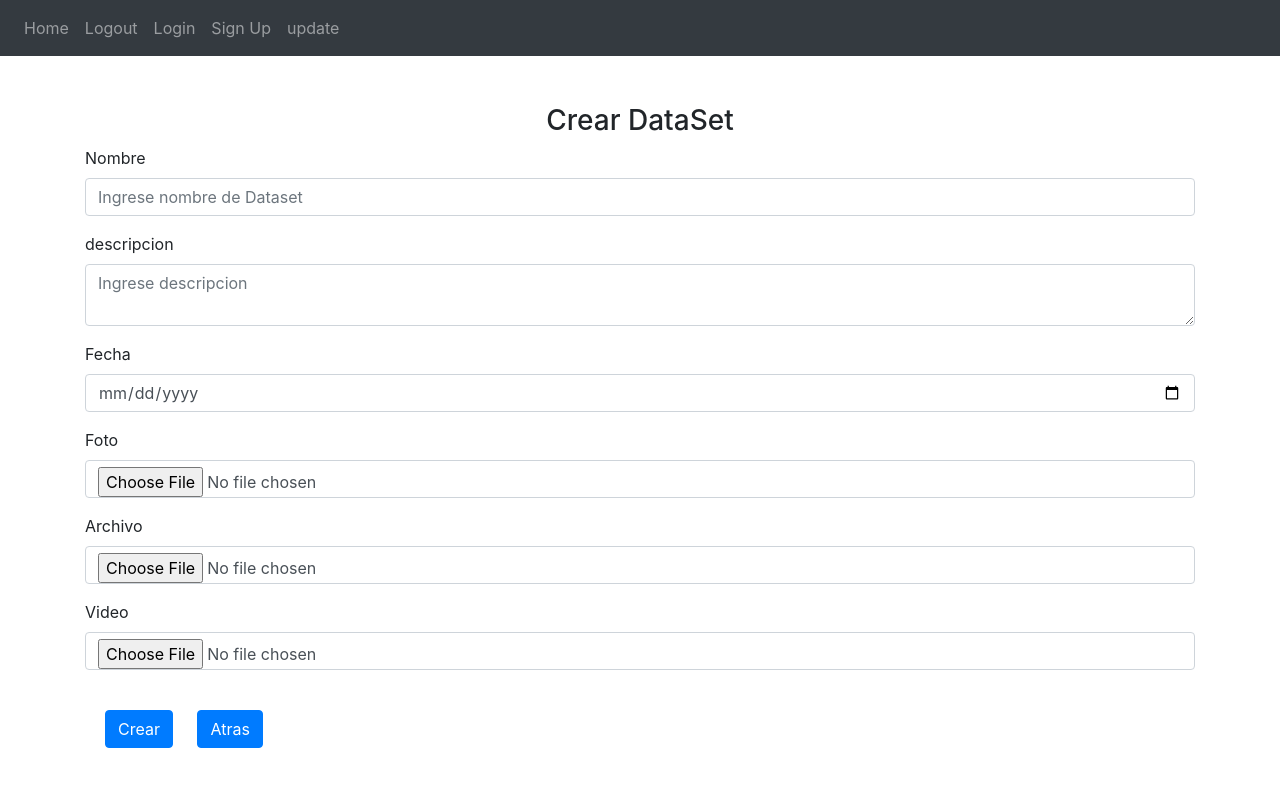
After one commit to Sebascam9814/proyectoBases, a Flask app: page /crearDataset in a window 1280 px wide. The commit adds this page. Shown: the top 787 px of the page. Run offline with Flask 3, Linux system fonts and the light colour scheme; some libraries are stand-ins or nearby versions.

Commit message:
DataSet template

```diff
--- a/Proyecto1/website/auth.py
+++ b/Proyecto1/website/auth.py
@@ -174,4 +174,14 @@ def logins():
 
 @auth.route('/dataset')
 def dataset():
-     return render_template("dataset.html")
+    if request.method == 'GET':
+        username = request.args.get('username')
+        return render_template('dataset.html', username=username)
+    return render_template('home.html')
+
+@auth.route('/crearDataset',methods =['GET','POST'])
+def crearDataset():
+     if request.method == 'GET':
+        username = request.args.get('username')
+        return render_template('crearDataset.html', username=username)
+     return render_template('home.html')
--- /dev/null
+++ b/Proyecto1/website/templates/crearDataset.html
@@ -0,0 +1,70 @@
+{% extends "base.html" %} {% block title %}CrearDataSet{% endblock %} {% block content
+    %}
+    <br><br>
+    <form method="POST">
+      <h3 align="center">Crear DataSet</h3>
+      <div class="form-group">
+        <label for="nombre">Nombre</label>
+        <input
+          type="text"
+          class="form-control"
+          id="nombre"
+          name="nombre"
+          placeholder="Ingrese nombre de Dataset"
+        />
+      </div>
+      <div class="form-group">
+        <label for="password">descripcion</label>
+        <textarea
+          type="text"
+          class="form-control"
+          id="descripcion"
+          name="descripcion"
+          placeholder="Ingrese descripcion"
+        ></textarea>
+      </div>
+      <div class="form-group">
+        <label for="Fecha">Fecha</label>
+        <input
+          type="date"
+          class="form-control"
+          id="fecha"
+          name="fecha"
+          placeholder="Ingrese fecha naciemiento"
+        />
+      </div>
+      <div class="form-group" >
+        <label for="Foto">Foto</label>
+        <input
+          type="file"
+          class="form-control"
+          id="foto"
+          name="foto"
+          placeholder="Selecione foto de perfil"
+        />
+      </div>
+      <div class="form-group" >
+        <label for="Foto">Archivo</label>
+        <input
+          type="file"
+          class="form-control"
+          id="foto"
+          name="foto"
+          placeholder="Selecione foto de perfil"
+        />
+      </div>
+      <div class="form-group" >
+        <label for="Foto">Video</label>
+        <input
+          type="file"
+          class="form-control"
+          id="foto"
+          name="foto"
+          placeholder="Selecione foto de perfil"
+        />
+      </div>
+      <br />
+      <button type="submit" style="margin-left: 20px;" class="btn btn-primary">Crear</button>
+      <button type="button" style="margin-left: 20px;" class="btn btn-primary" onclick="window.location.href='http://127.0.0.1:5000/home';" >Atras</button>
+    </form>
+    {% endblock %}
--- a/Proyecto1/website/templates/dataset.html
+++ b/Proyecto1/website/templates/dataset.html
@@ -1,8 +1,8 @@
-{% extends "base.html" %} {% block title %}Home{% endblock %} {% block content
+{% extends "base.html" %} {% block title %}DataSet{% endblock %} {% block content
     %}
     <h1>DataSet</h1>
     <br>
-    <button type="button" class="btn btn-primary" onclick="window.location.href='http://127.0.0.1:5000/home';" >Crear DataSet</button>
+    <button type="button" class="btn btn-primary" onclick="window.location.href='{{ url_for("auth.crearDataset", username=username)}}'">Crear DataSet</button>
     <br><br><br>
     <h3 align="left">Buscar DataSet por nombre o descripion</h3>
     <div class="form-group">
--- a/Proyecto1/website/templates/usuario.html
+++ b/Proyecto1/website/templates/usuario.html
@@ -11,7 +11,7 @@
       <p>Fecha de cumpleaños: <span>{{ fecha }}</span></p>
 
       <button type="button" class="btn btn-primary" onclick="window.location.href='{{ url_for("auth.update", username=username)}}'">Modificar</button>
-      <button type="button" style="margin-left: 20px;" class="btn btn-primary" onclick="window.location.href='http://127.0.0.1:5000/dataset';" >Dataset</button>
+      <button type="button" class="btn btn-primary" onclick="window.location.href='{{ url_for("auth.dataset", username=username)}}'">DataSet</button>
     </div>
 
     {% endblock %}
```
